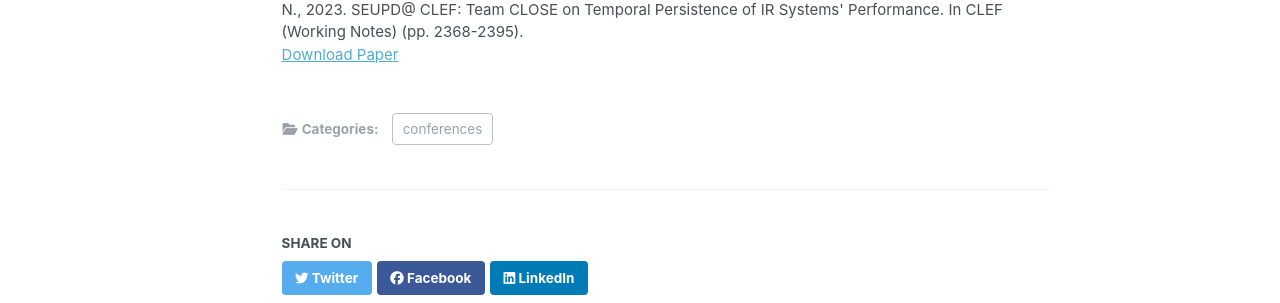
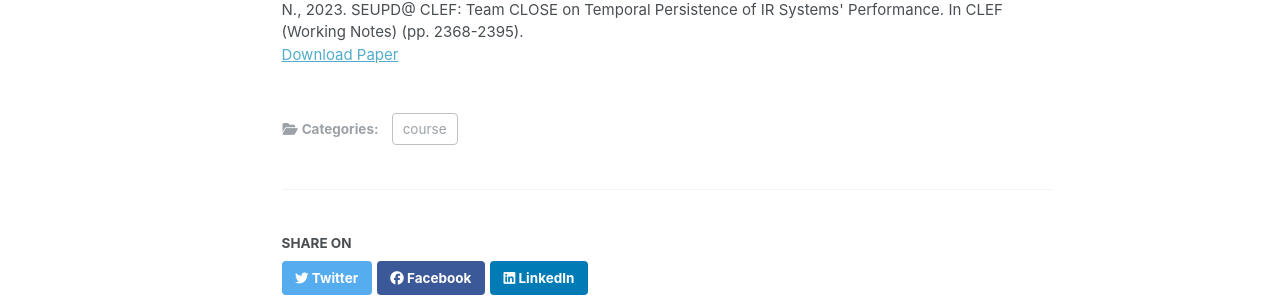
Before and after one commit to fuzsh/fuzsh.github.io, a Jekyll site: the page built from _paperworks/2023-crtp.md, in a window 1280 px wide and 1272 px high. Shown: the part 602-905 px from the top of the window. Built offline with Jekyll 4.4.1, drawn with Linux system fonts in a browser that asks for light colours; some web fonts are replaced.

Commit message:
Update 2023-crtp.md

```diff
--- a/_paperworks/2023-crtp.md
+++ b/_paperworks/2023-crtp.md
@@ -1,7 +1,7 @@
 ---
 title: "SEUPD@CLEF: Team CLOSE on Temporal Persistence of IR Systems' Performance."
-collection: publications
-category: conferences
+collection: paperworks
+category: course
 permalink: /publication/2024-Temporal-Persistence
 excerpt: "This paper is about developing an advanced Information Retrieval system for CLEF 2023, addressing the challenge of maintaining high performance over time with evolving data, by leveraging sophisticated indexing, query expansion, and re-ranking methodologies."
 date: 2023-09-18
```
